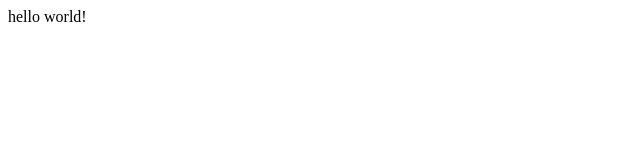
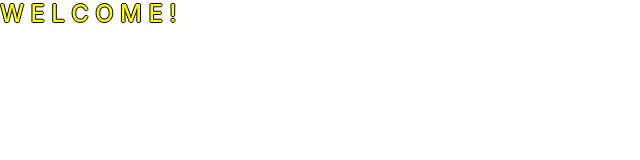
Before and after one commit to nikitaprabhakar/nikitaprabhakar.github.io, a plain HTML site: page index.html in a window 1280 px wide. Shown: the whole page, without its empty margins (0-640 px from the left). Drawn offline with nearby package versions, Linux system fonts and the light colour scheme.

Commit message:
html setup

```diff
--- a/index.html
+++ b/index.html
@@ -1 +1,29 @@
-hello world!
+<!DOCTYPE html>
+<html>
+<head>
+	<meta charset="utf-8">
+	<title>Nikita Prabhakar</title>
+	<meta name="viewport" content="width=device-width, initial-scale=1">
+	<link rel="stylesheet" href="https://maxcdn.bootstrapcdn.com/bootstrap/4.1.0/css/bootstrap.min.css">
+
+
+	<style>
+
+		h4 {
+    color: yellow;
+    text-shadow: -1px 0 black, 0 1px black, 1px 0 black, 0 -1px black;
+		}
+
+	</style>
+
+
+</head>
+
+<body>
+  <div class="row">
+    <h4 class="col-12"> W E L C O M E ! </h4>
+  </div>
+
+
+</body>
+</html>
```
